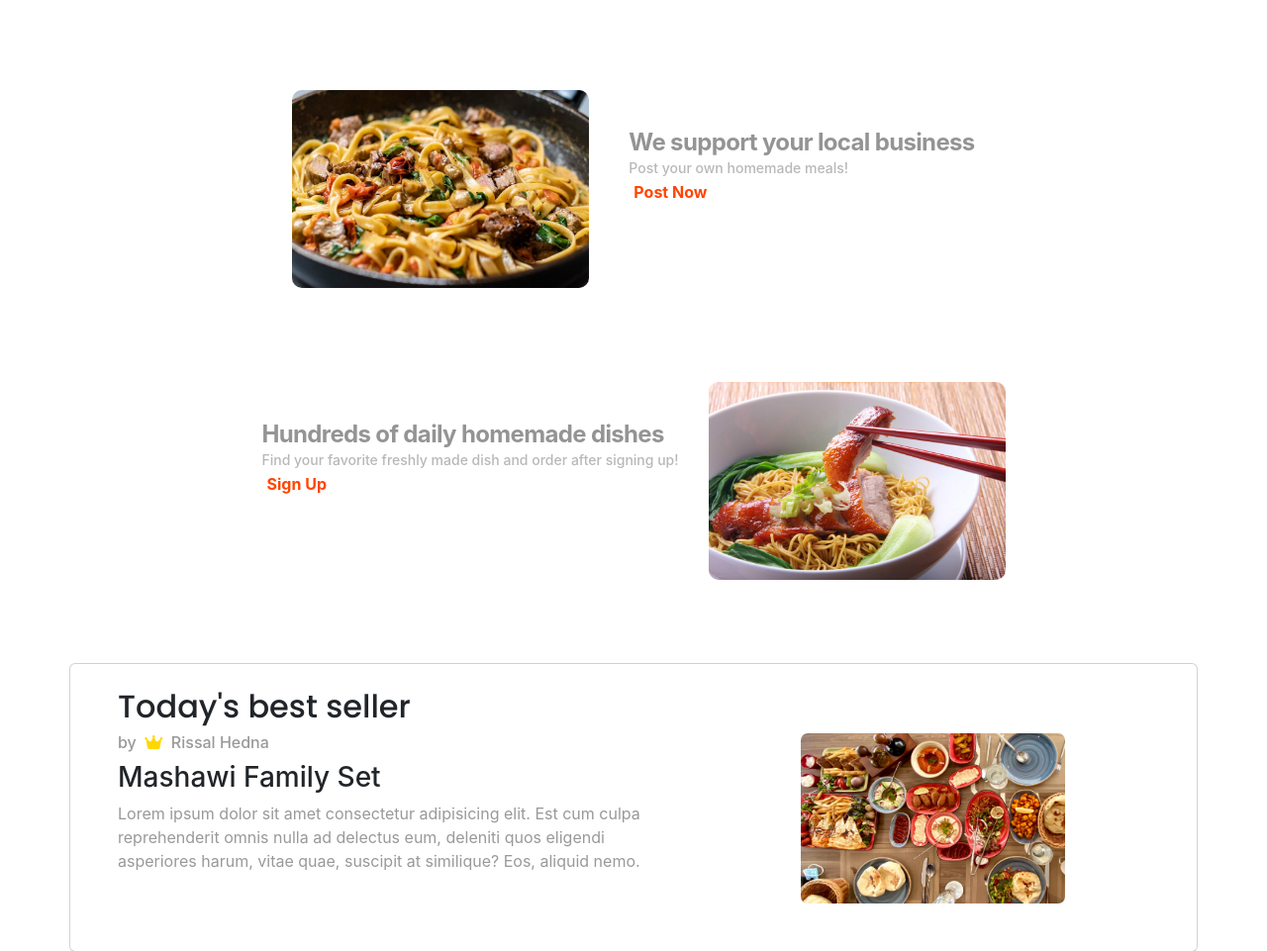
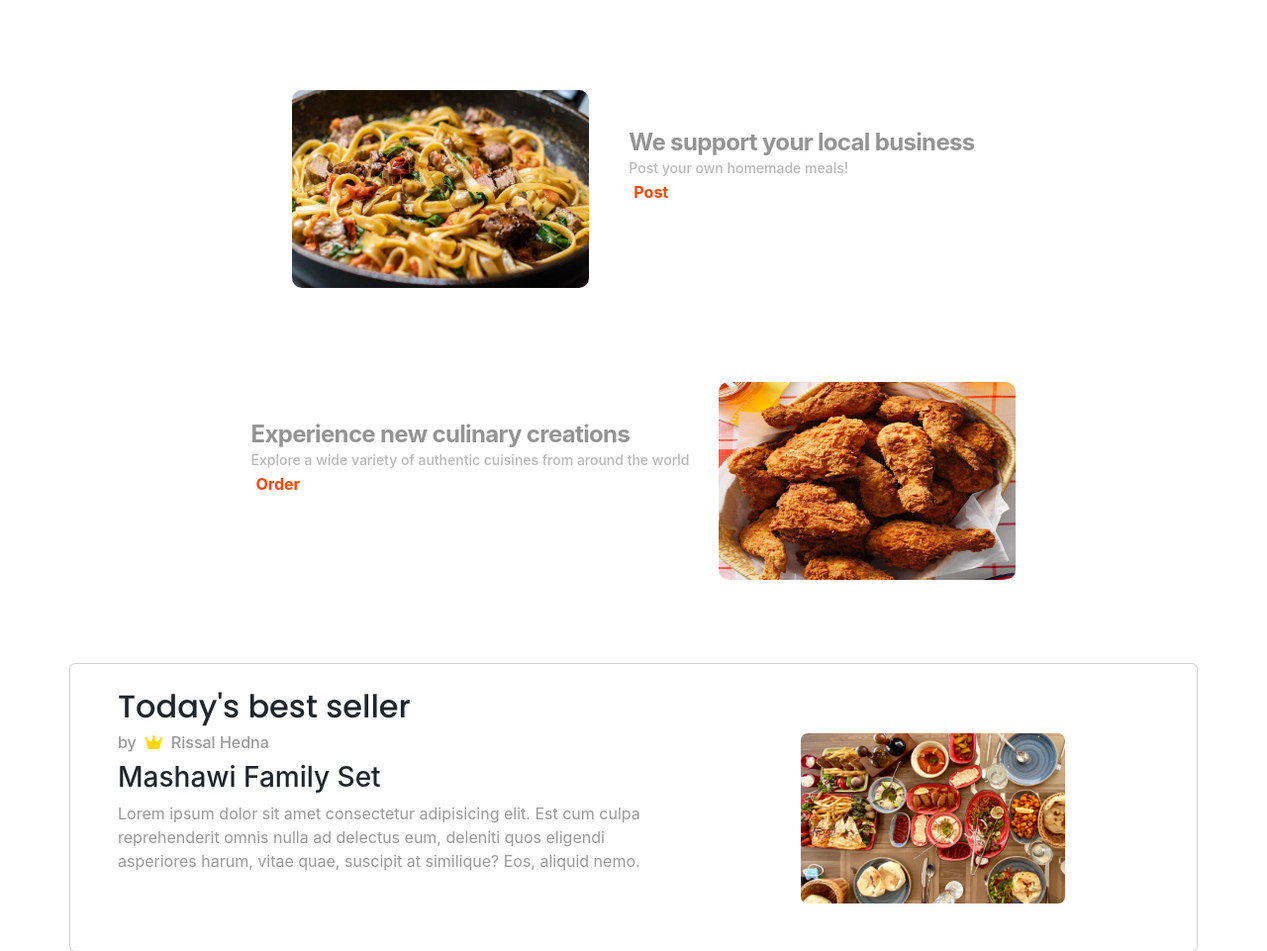
Before and after one commit to JamilAwada/Maida, a PHP site: page /home.html in a window 1280 px wide; the page is wider, and only the part inside the window is pictured. Shown: the part 942-1903 px from the top of that part at 99% size. Run offline with PHP 8.4, Linux system fonts and the light colour scheme.

Commit message:
finished home redesign

```diff
--- a/home.css
+++ b/home.css
@@ -57,6 +57,7 @@ div {
   line-height: 80px;
   text-decoration: none;
   position: relative;
+  transition: 0.5s;
 }
 
 
@@ -76,11 +77,16 @@ div {
    transition:.7s;
 }
 
+
+
 .servegoal:hover:after {
  width: 100%;
  background: orangered;
 }
 
+.servegoal:hover {
+  color: orangered;
+}
 
 .maincol {
   box-sizing: border-box;
@@ -158,6 +164,7 @@ div {
   display: block;
   transition: 0.5s;
 }
+
 .dish2:hover {
   transform: scale(1.1);
 }
--- a/home.html
+++ b/home.html
@@ -111,7 +111,7 @@
           </div>
           <div class="paraout">
               <span class="parain">Post your own homemade meals!</span><div class="Alinks">
-              <a class="links"><span class="spanup">Post Now</span></a>
+              <a class="links"><span class="spanup">Post</span></a>
           </div>
           </div>
 
@@ -125,17 +125,17 @@
             <div class="textcontainer">
 
             <div class="titleout">
-                <span class="titlein">Hundreds of daily homemade dishes</span>
+                <span class="titlein">Experience new culinary creations</span>
             </div>
             <div class="paraout">
-                <span class="parain">Find your favorite freshly made dish and order after signing up!</span><div class="Alinks">
-                <a class="links"><span class="spanup">Sign Up</span></a>
+                <span class="parain">Explore a wide variety of authentic cuisines from around the world</span><div class="Alinks">
+                <a class="links"><span class="spanup">Order</span></a>
             </div>
             </div>
             </div>
 
             <div class="imgcontainer">
-                <img class="dish" src="images/ch.jpg">
+                <img class="dish" src="images/friedchicken.jpg">
             </div>
 
         </div>
```
